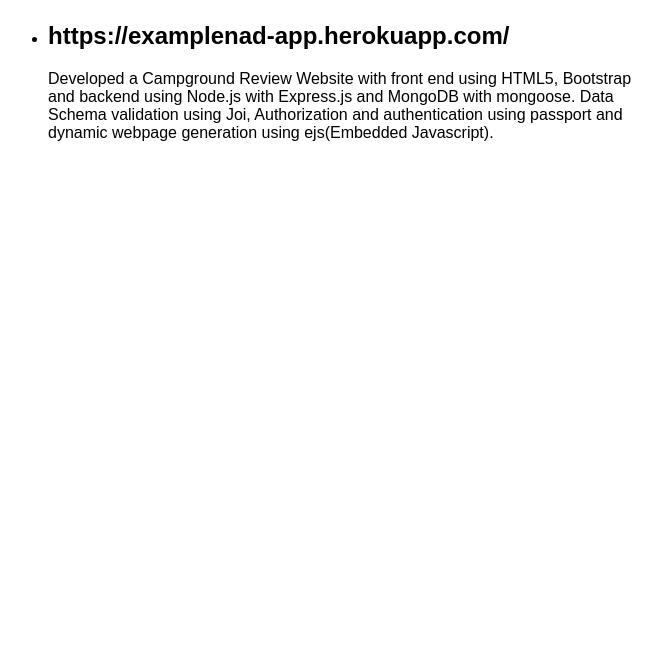
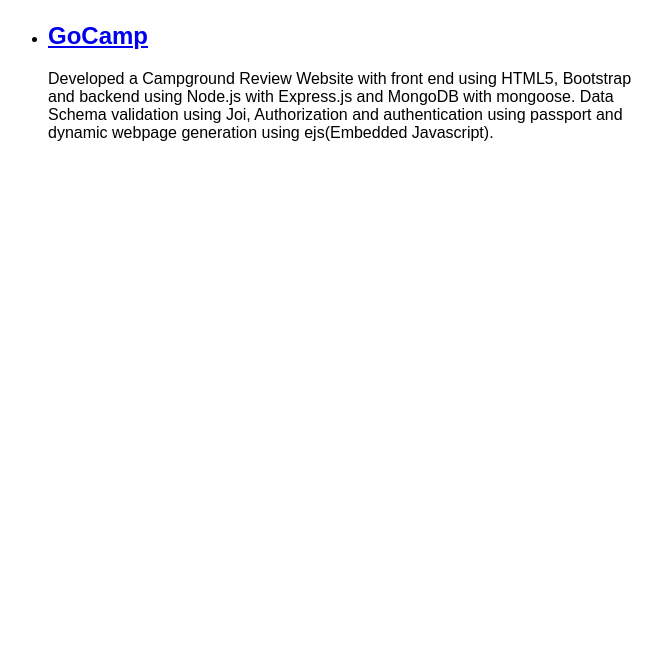
Before and after one commit to nadiyaali/simple-static-web-app, a website: page src/index.html in a window 1280 px wide. Shown: the part 138-800 px from the top of the page, without its empty margins (312-974 px from the left). Drawn offline with Linux system fonts and the light colour scheme.

Commit message:
another commit

```diff
--- a/src/index.html
+++ b/src/index.html
@@ -13,7 +13,7 @@
     <h1>Portfolio</h1>
     <ul>
       <li>
-        <h2>https://examplenad-app.herokuapp.com/</h2>
+        <h2><a href="https://examplenad-app.herokuapp.com/">GoCamp</a></h2>
         <p>Developed a Campground Review Website with front end using HTML5, Bootstrap and backend using Node.js with Express.js and MongoDB with mongoose. Data Schema validation using Joi, Authorization and authentication using passport and dynamic webpage generation using ejs(Embedded Javascript).</p>
       </li>
     </ul>
```
